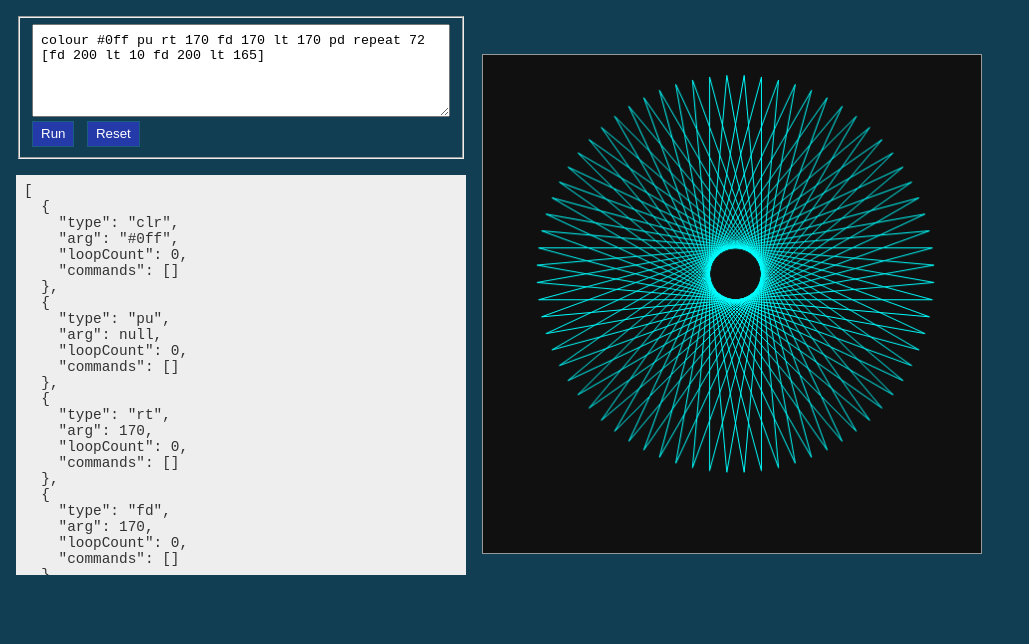
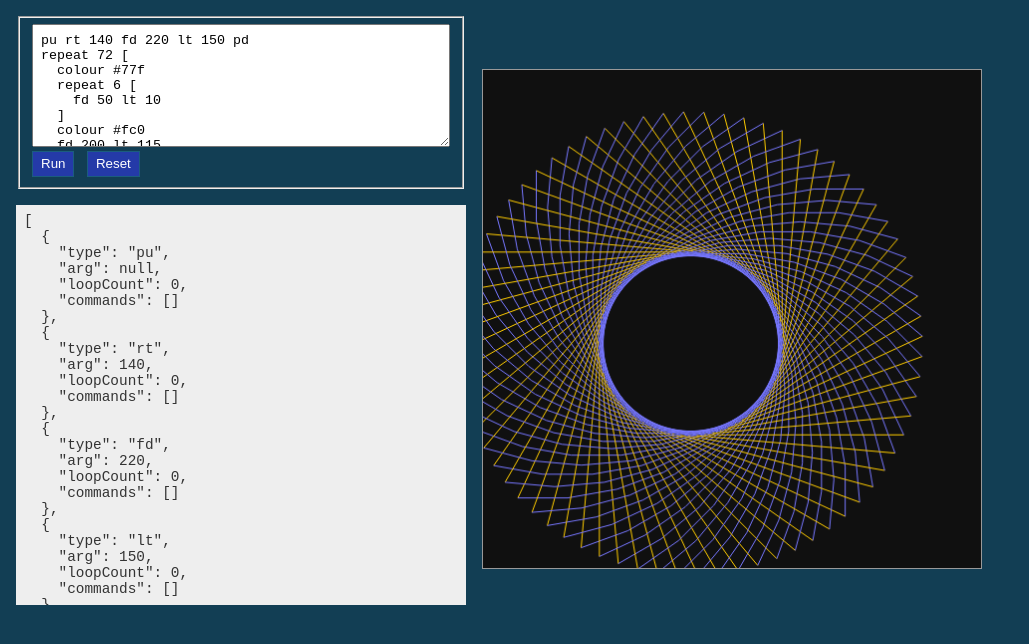
Before and after one commit to JulianNicholls/Logo-Interpreter, a website: page index.html in a window 1280 px wide. Both pictures are taken after a click on the button "Run". Shown: the whole page, without its empty margins (0-1029 px from the left). Drawn offline with Linux system fonts and the light colour scheme.

Commit message:
Update parser to allow for nested repeat

```diff
--- a/index.html
+++ b/index.html
@@ -12,7 +12,15 @@
     <div class="left">
       <form id="logo-form" action="">
         <fieldset>
-          <textarea id="logo-text" cols="60" rows="5">colour #0ff pu rt 170 fd 170 lt 170 pd repeat 72 [fd 200 lt 10 fd 200 lt 165]</textarea>
+          <textarea id="logo-text" cols="60" rows="7">pu rt 140 fd 220 lt 150 pd
+repeat 72 [
+  colour #77f
+  repeat 6 [
+    fd 50 lt 10
+  ]
+  colour #fc0
+  fd 200 lt 115
+]</textarea>
           <button type="button" id="run">Run</button>
           <button type="button" id="reset">Reset</button>
         </fieldset>
--- a/logo.js
+++ b/logo.js
@@ -13,28 +13,11 @@ ctx.fillRect(0, 0, canvas.width, canvas.height);
 
 const turtle = new Turtle(ctx);
 
-// draw a spirograph inspired circle.
-// turtle.penUp();
-
-// turtle.left(135);
-// turtle.forward(200);
-// turtle.right(135);
-
-// turtle.penDown();
-
-// for (let i = 0; i < 90; ++i) {
-//   turtle.forward(300);
-//   turtle.right(92);
-// }
-
-runButton.addEventListener('click', event => {
-  event.preventDefault();
-
+runButton.addEventListener('click', () => {
   const parser = new LogoParser(logoText.value);
+  const runner = new LogoRunner(turtle, parser.tokens);
 
   infoDiv.innerText = JSON.stringify(parser.tokens, null, 2);
-
-  const runner = new LogoRunner(turtle, parser.tokens);
 
   runner.run();
 });
--- a/parser.js
+++ b/parser.js
@@ -86,19 +86,8 @@ class LogoParser {
       case 'color':
       case 'colour':
         return new Token('clr', this.nextChunk());
-    }
 
-    console.error('Unrecognised:', chunk);
-    return new Token('invalid');
-  }
-
-  tokenise() {
-    let chunk;
-
-    this.tokens = [];
-
-    while ((chunk = this.nextChunk()) !== undefined) {
-      if (chunk === 'repeat') {
+      case 'repeat':
         const token = new Token('repeat');
         let next = this.nextChunk();
 
@@ -115,8 +104,19 @@ class LogoParser {
           token.addCommandToken(this.tokenFromChunk(next));
         }
 
-        this.tokens.push(token);
-      } else this.tokens.push(this.tokenFromChunk(chunk));
+        return token;
     }
+
+    console.error('Unrecognised:', chunk);
+    return new Token('invalid');
+  }
+
+  tokenise() {
+    let chunk;
+
+    this.tokens = [];
+
+    while ((chunk = this.nextChunk()) !== undefined)
+      this.tokens.push(this.tokenFromChunk(chunk));
   }
 }
--- a/turtle.js
+++ b/turtle.js
@@ -48,7 +48,6 @@ class Turtle {
   }
 
   colour(colour) {
-    console.log({ colour });
     this.ctx.strokeStyle = colour;
   }
 
```
